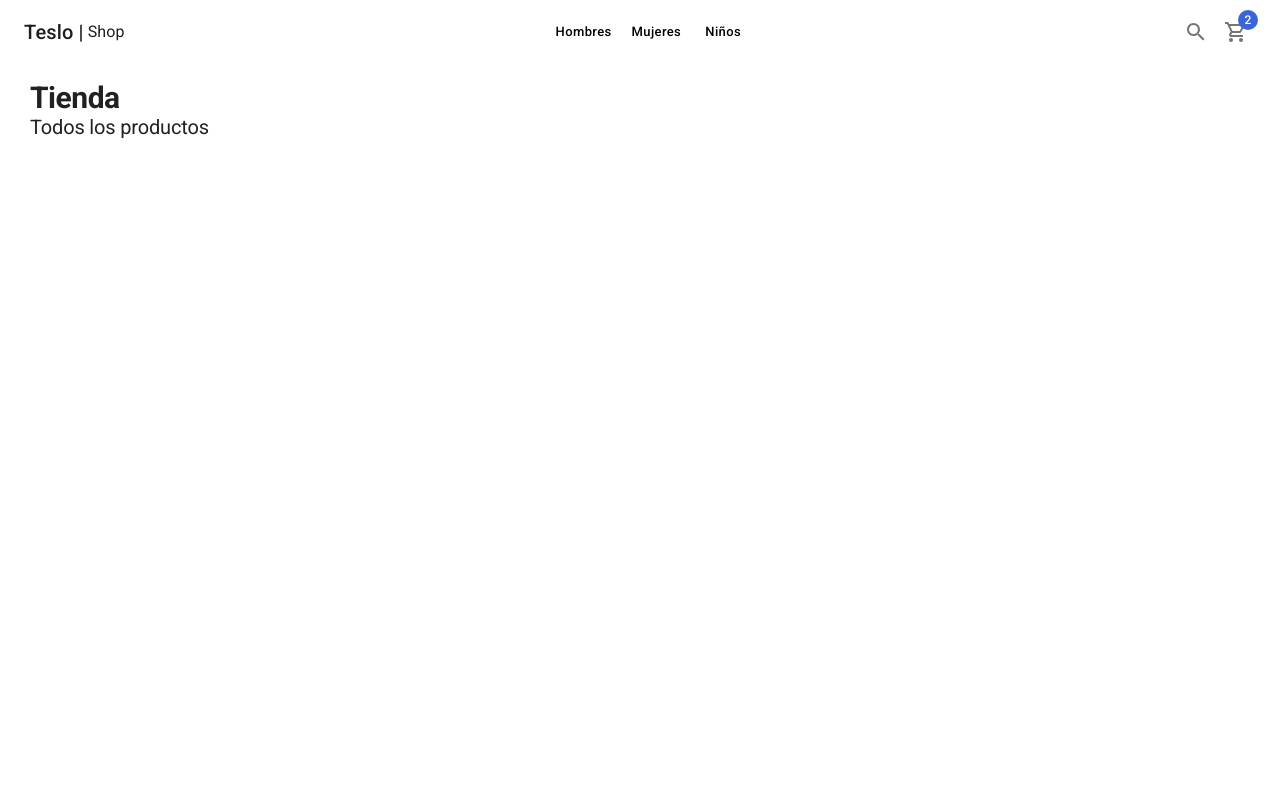
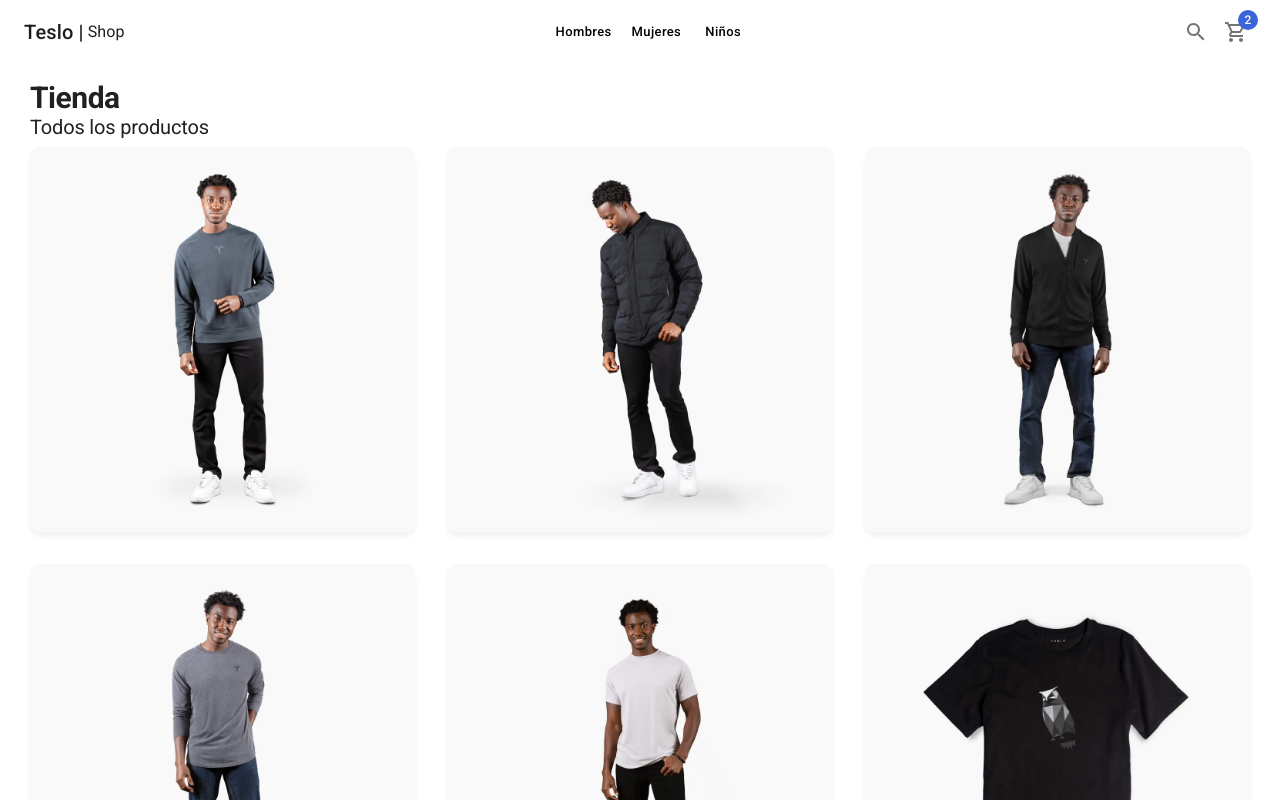
Before and after one commit to Dev-43MrL/teslo-shop, a Next.js app: page / in a window 1280 px wide. Shown: the top 800 px of the page. Built offline with nearby package versions, Linux system fonts and the light colour scheme.

Commit message:
Home page Temporal

```diff
--- a/pages/index.tsx
+++ b/pages/index.tsx
@@ -1,12 +1,31 @@
-import { Typography } from '@mui/material'
+import { Card, CardActionArea, CardMedia, Grid, Typography } from '@mui/material'
 import type { NextPage } from 'next'
 import { ShopLayout } from '../components/layouts'
+import { initialData } from '../database/products'
 
 const Home: NextPage = () => {
   return (
     <ShopLayout title='Teslo-Shop - Home' pageDescription='Encuentra los mejores productos de Teslo aqui'>
       <Typography variant='h1' component='h1'> Tienda </Typography>
       <Typography variant='h2' sx={{ mb:1 }}> Todos los productos </Typography>
+
+      <Grid container spacing={4}>
+        {
+          initialData.products.map( product => (
+            <Grid item xs={6} sm={4} key={product.slug}>
+              <Card>
+                <CardActionArea>
+                  <CardMedia
+                    component='img'
+                    image={`products/${product.images[0]}`}
+                    alt={product.title}
+                  />
+                </CardActionArea>
+              </Card>
+            </Grid>
+          ))
+        }
+      </Grid>
     </ShopLayout>
   )
 }
```
